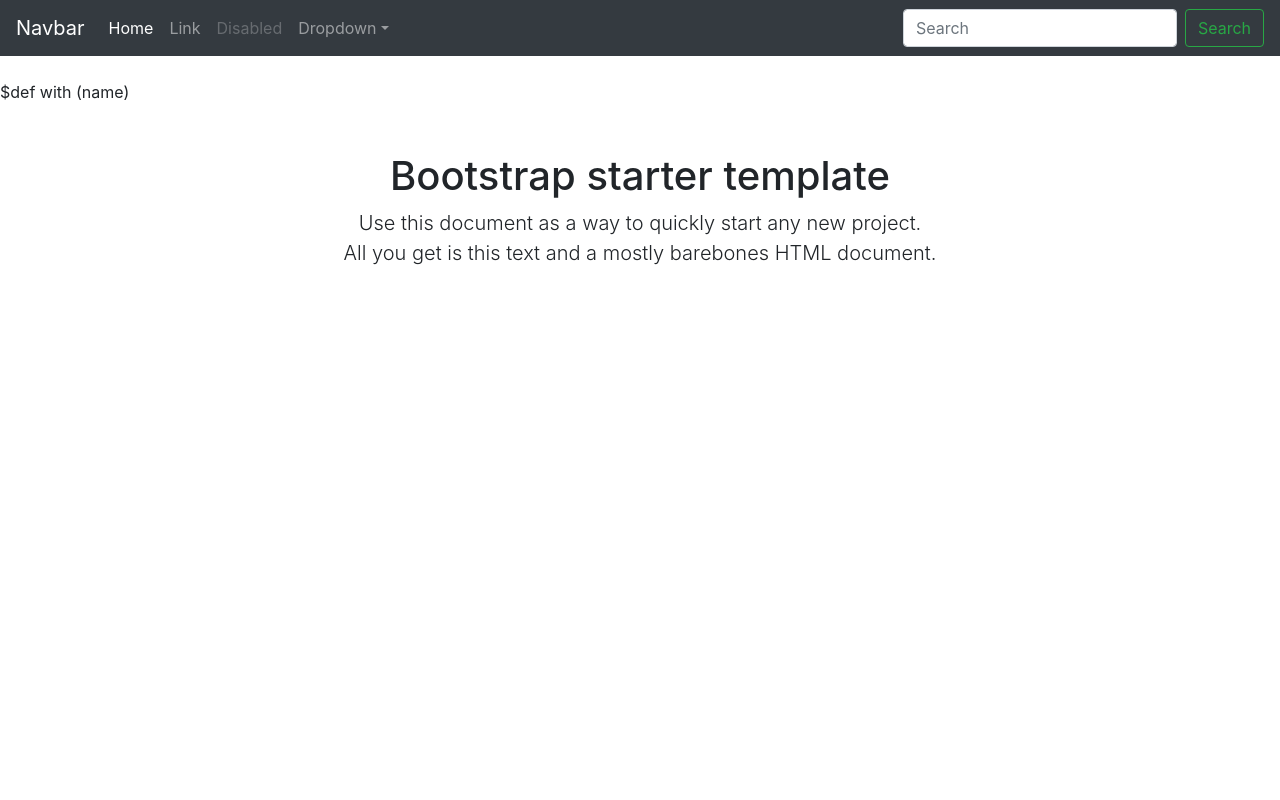
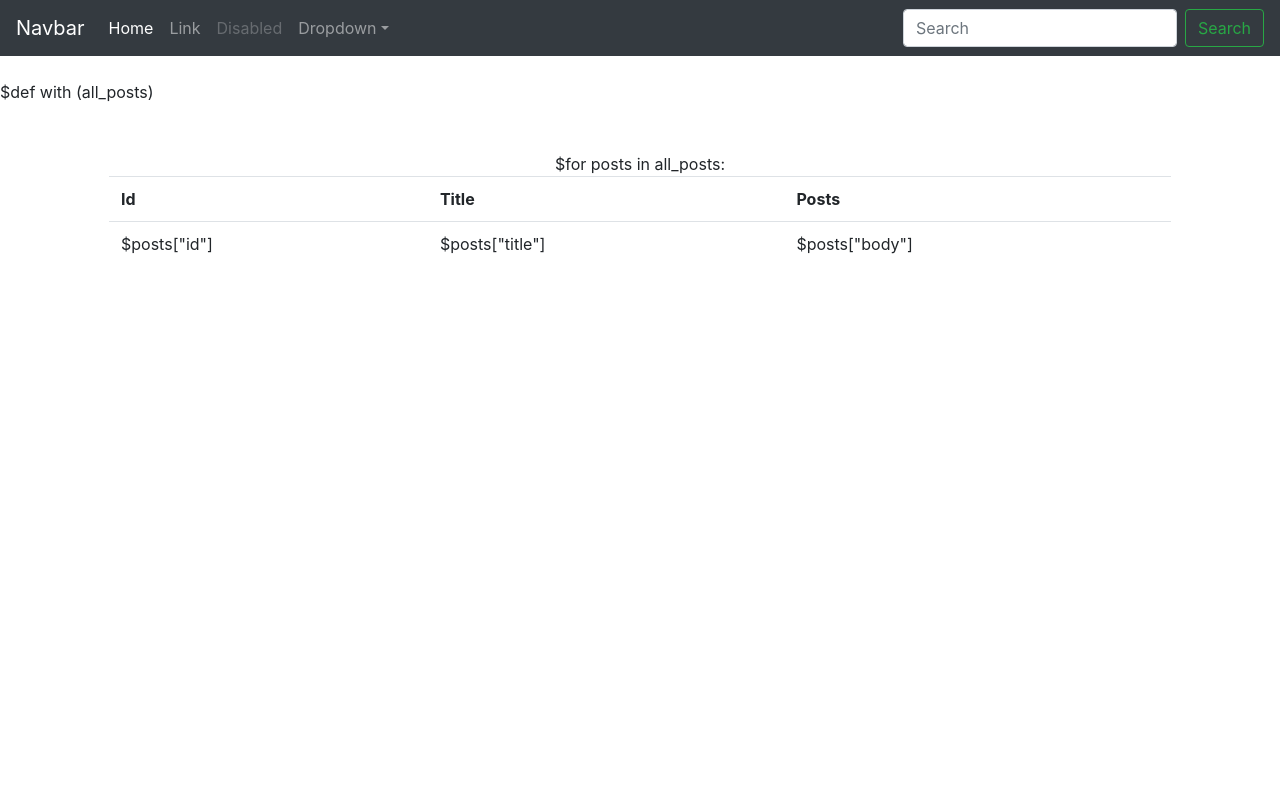
Before and after one commit to RatulHasan/web-with-webpy, a Python web app: template templates/starter_template.html in a window 1280 px wide. Run offline with Jinja, Linux system fonts and the light colour scheme; the template is opened without the code that fills it, so the values that code supplies are empty; some libraries are stand-ins or nearby versions.

Commit message:
Starter template with pymongo

```diff
--- a/templates/main.html
+++ b/templates/main.html
@@ -1,4 +1,4 @@
-$def with (name)
+$def with (posts)
 <html lang="en">
 <head>
     <meta charset="UTF-8">
@@ -116,7 +116,7 @@
 </head>
 <body>
 <nav class="navbar navbar-dark fixed-top bg-dark flex-md-nowrap p-0 shadow">
-      <a class="navbar-brand col-sm-3 col-md-2 mr-0" href="#">Hello $name</a>
+      <a class="navbar-brand col-sm-3 col-md-2 mr-0" href="#">Hello $posts</a>
       <input class="form-control form-control-dark w-100" type="text" placeholder="Search" aria-label="Search">
       <ul class="navbar-nav px-3">
         <li class="nav-item text-nowrap">
@@ -137,7 +137,7 @@
                 </a>
               </li>
               <li class="nav-item">
-                <a class="nav-link" href="#">
+                <a class="nav-link" href="/all_posts">
                   <span data-feather="file"></span>
                   Orders
                 </a>
--- a/templates/starter_template.html
+++ b/templates/starter_template.html
@@ -1,4 +1,4 @@
-$def with (name)
+$def with (all_posts)
 <html lang="en">
   <head>
     <meta charset="utf-8">
@@ -34,7 +34,7 @@
       <div class="collapse navbar-collapse" id="navbarsExampleDefault">
         <ul class="navbar-nav mr-auto">
           <li class="nav-item active">
-            <a class="nav-link" href="#">Home <span class="sr-only">(current)</span></a>
+            <a class="nav-link" href="/">Home <span class="sr-only">(current)</span></a>
           </li>
           <li class="nav-item">
             <a class="nav-link" href="#">Link</a>
@@ -61,8 +61,23 @@
     <main role="main" class="container">
 
       <div class="starter-template">
-        <h1>Bootstrap starter template</h1>
-        <p class="lead">Use this document as a way to quickly start any new project.<br> All you get is this text and a mostly barebones HTML document.</p>
+            <div class="table-responsive">
+                <table class="table">
+                    <tr>
+                        <th>Id</th>
+                        <th>Title</th>
+                        <th>Posts</th>
+                    </tr>
+                    $for posts in all_posts:
+                    <tr>
+                        <td>$posts["id"]</td>
+                        <td>$posts["title"]</td>
+                        <td>$posts["body"]</td>
+                    </tr>
+
+                </table>
+            </div>
+
       </div>
 
     </main><!-- /.container -->
```
Also changed, not shown: main.py (+14 -5 lines).
